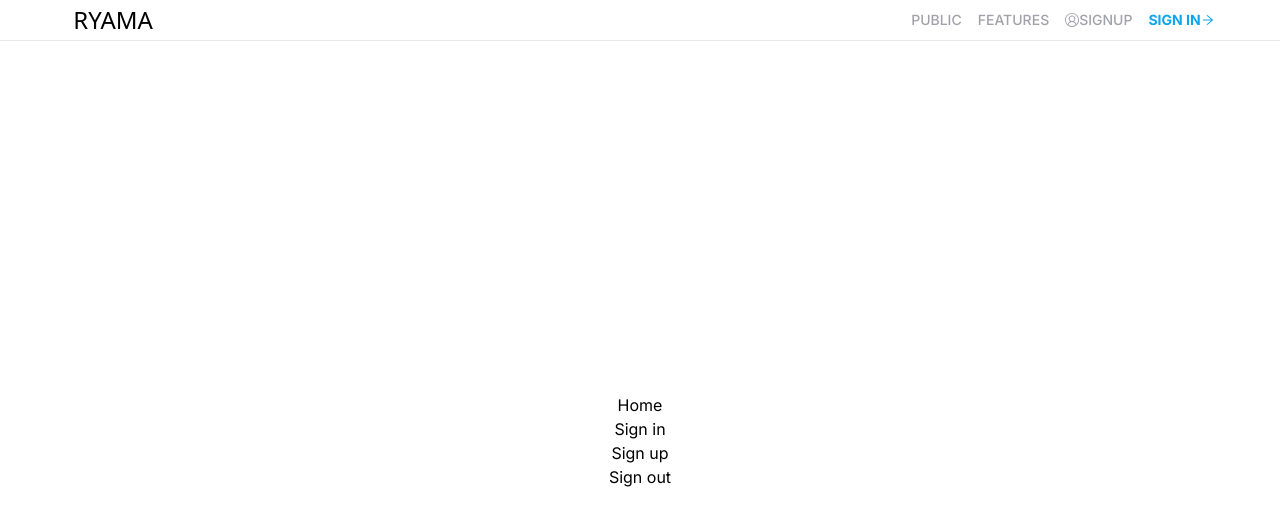
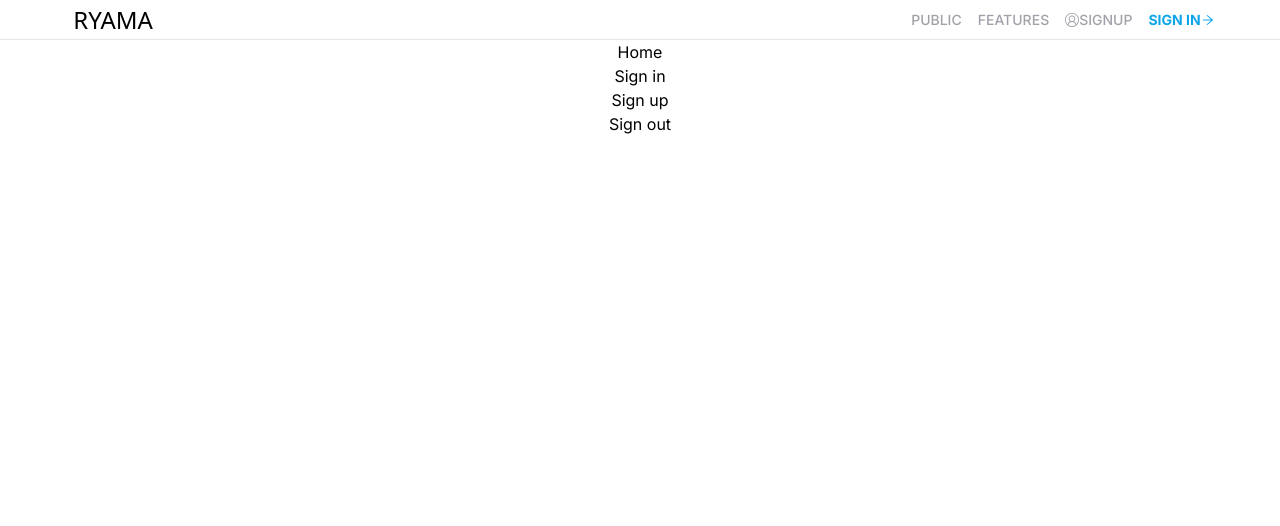
Before and after one commit to moriyoshi-kasuga/ryama-v2, a Next.js app: page / in a window 1280 px wide. Shown: the top 526 px of the page. Built offline with nearby package versions, Linux system fonts and the light colour scheme; no server answers.

Commit message:
Set: heade-height of 40px

```diff
--- a/src/app/(home)/page.tsx
+++ b/src/app/(home)/page.tsx
@@ -5,7 +5,7 @@ import Link from 'next/link';
 export default function Page() {
   return (
     <>
-      <div className="flex flex-col justify-center mx-auto w-full h-screen items-center">
+      <div className="flex flex-col justify-center mx-auto w-full h-full items-center">
         <h1>Home</h1>
         <Link href="/signin">Sign in</Link>
         <Link href="/signup">Sign up</Link>
--- a/src/app/globals.css
+++ b/src/app/globals.css
@@ -1,6 +1,10 @@
 @tailwind base;
 @tailwind components;
 @tailwind utilities;
+
+:root {
+  --header-height: 40px;
+}
 
 .home-header-link {
   @apply uppercase px-2 font-medium text-sm hover:text-black transition [&.active]:text-red-500;
--- a/src/components/home/HomeHeader.tsx
+++ b/src/components/home/HomeHeader.tsx
@@ -57,8 +57,8 @@ export default function HomeHeader() {
   }
 
   return (
-    <header className="border-b border-b-gray200">
-      <div className="w-11/12 container mx-auto flex items-center justify-between text-zinc-400 fill-gray-400 p-1">
+    <header className="border-b border-b-gray200 h-[var(--header-height)]">
+      <div className="w-11/12 container m-auto flex items-center justify-between text-zinc-400 fill-gray-400 p-1">
         <div className="flex items-center">
           <Link className="flex items-center transition-colors" href="/">
             <h1 className="mx-4 text-2xl text-black font-sans font-thin">
```
